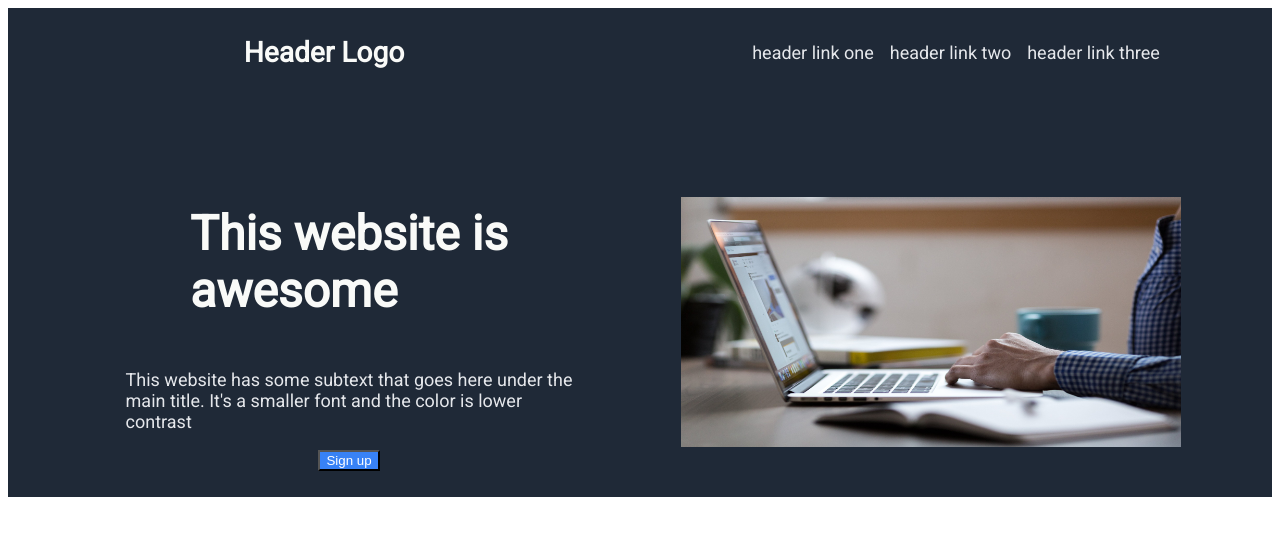
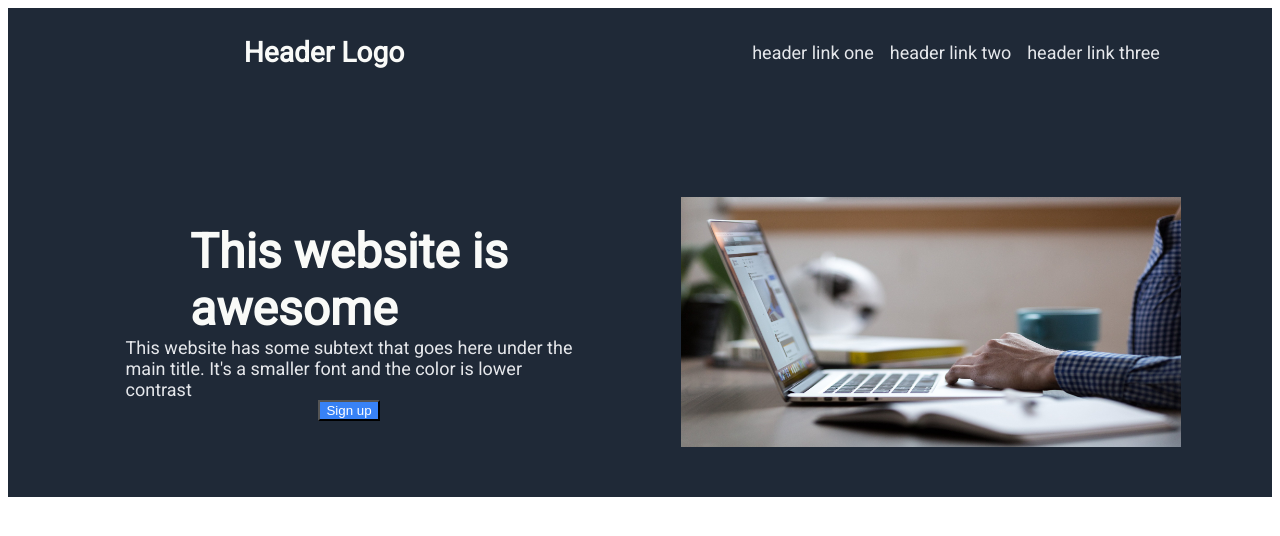
Before and after one commit to JClement11/odin-landing-page, a plain HTML site: page index.html in a window 1280 px wide. Drawn offline with Linux system fonts and the light colour scheme.

Commit message:
remove margin from header content

```diff
--- a/style.css
+++ b/style.css
@@ -11,7 +11,8 @@ body {
 h1 {
     font-size: 48px;
     font-weight: bolder;
-    color: #F9FAF8
+    color: #F9FAF8;
+    margin: 0;
 }
 .top-header {
     display: flex;
@@ -39,6 +40,7 @@ h1 {
 .header-text {
     font-size: 18px;
     color: #E5E7EB;
+    margin: 0;
 }
 
 .header-content-left,.header-content-right {
```
